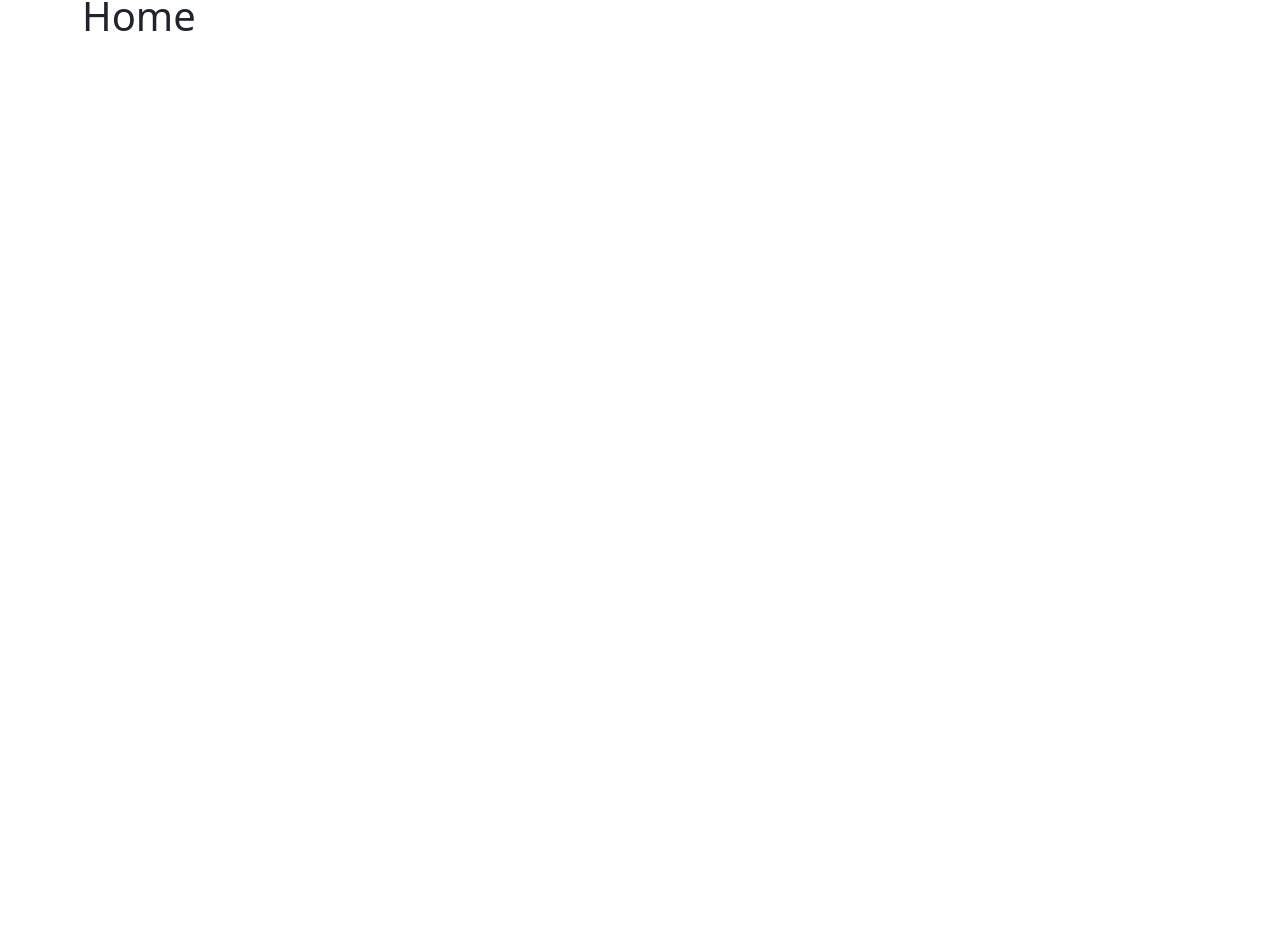
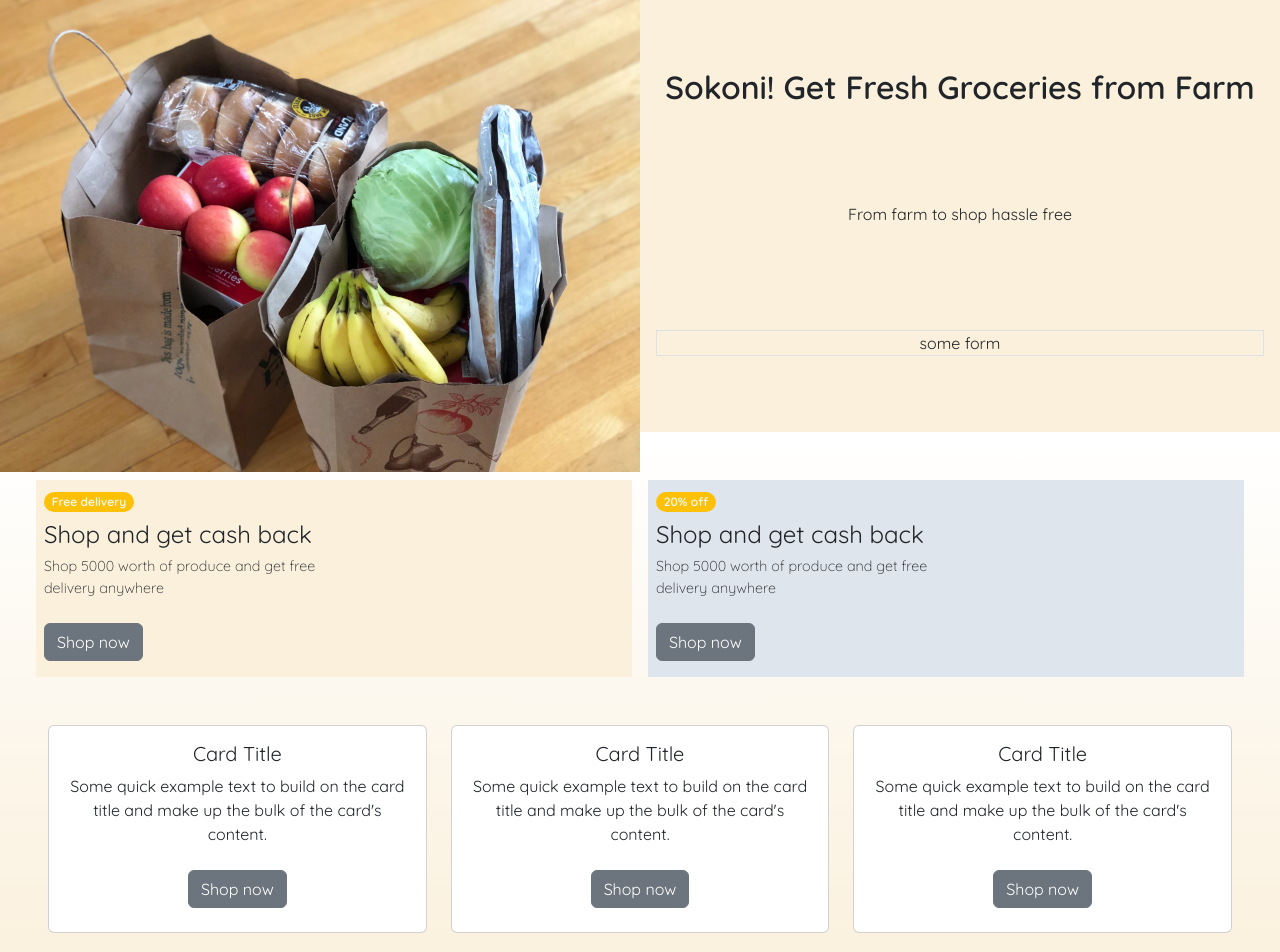
Before and after one commit to blakbox23/Sokoni, a React (Vite) app: page / in a window 1280 px wide. Shown: the part 72-1024 px from the top of the page. Before the commit the page ends 800 px from the top, so only its background shows below. Built offline with nearby package versions, Linux system fonts and the light colour scheme; the HTML template or start-up script is replaced by a standard one.

Commit message:
Set up the home page

```diff
--- a/src/App.tsx
+++ b/src/App.tsx
@@ -8,13 +8,11 @@ import { ShoppingCartProvider } from "./context/ShoppingCartContext";
 function App() {
   return (
     <ShoppingCartProvider>
-      <Container className="mb-4">
         <Navbar />
         <Routes>
           <Route path="/" element={<Home />} />
           <Route path="/market" element={<Market />} />
         </Routes>
-      </Container>
     </ShoppingCartProvider>
   );
 }
--- /dev/null
+++ b/src/components/Footer.tsx
@@ -0,0 +1,3 @@
+export function Footer(){
+    return <h1>the footer</h1>
+}
--- /dev/null
+++ b/src/constants/colors.ts
@@ -0,0 +1,6 @@
+export enum colors {
+  PRIMARY = "#FAF0DC",
+  SECONDARY = "#94A3B8",
+  GREENY = "#288169"
+
+}
--- a/src/pages/Home.tsx
+++ b/src/pages/Home.tsx
@@ -1,4 +1,125 @@
+import { Badge, Button, Card, Col, Row } from "react-bootstrap";
+import { Footer } from "../components/Footer";
+import { colors } from "../constants/colors";
+export function Home() {
+  return (
+    <div style={{ fontFamily: "Quicksand, sans-serif" }}>
+      <div
+        className="d-flex"
+        style={{
+          backgroundColor: colors.PRIMARY,
+          height: "55vh",
+        }}
+      >
+        <div style={{ width: "50%" }}>
+          <img
+            style={{ width: "100%", objectFit: "cover" }}
+            src="../public/imgs/grocerybag.jpg"
+          />
+        </div>
+        <div
+          className="d-flex flex-column justify-content-around text-center p-3"
+          style={{ width: "50%" }}
+        >
+          <h1 className="fs-2 mt-3" style={{ fontWeight: "600" }}>
+            Sokoni! Get Fresh Groceries from Farm
+          </h1>
+          <p>From farm to shop hassle free</p>
+          <p className="border w-100 align-self-center">some form</p>
+        </div>
+      </div>
 
-export function Home() {
-    return <h1>Home</h1>
-  }
+      {/* After Hero section */}
+      <div
+        style={{
+          backgroundImage: "linear-gradient(white, #FAF0DC)",
+          padding: "3rem",
+        }}
+      >
+        <Row className="gap-3 mb-3">
+          <Col className="p-2" style={{ backgroundColor: colors.PRIMARY }}>
+            <div className="w-50">
+              <Badge pill bg="warning" text="light">
+                Free delivery
+              </Badge>{" "}
+              <p className="fs-4 mt-1 mb-1">Shop and get cash back</p>
+              <p style={{ fontWeight: 300, fontSize: ".9rem" }}>
+                Shop 5000 worth of produce and get free delivery anywhere
+              </p>
+              <Button className="mt-2 mb-2" variant="secondary">
+                Shop now
+              </Button>{" "}
+            </div>
+          </Col>
+
+          <Col className="p-2" style={{ backgroundColor: "#DFE5EC" }}>
+            <div className="w-50">
+              <Badge pill bg="warning" text="light">
+                20% off
+              </Badge>{" "}
+              <p className="fs-4 mt-1 mb-1">Shop and get cash back</p>
+              <p style={{ fontWeight: 300, fontSize: ".9rem" }}>
+                Shop 5000 worth of produce and get free delivery anywhere
+              </p>
+              <Button className="mt-2 mb-2" variant="secondary">
+                Shop now
+              </Button>{" "}
+            </div>
+          </Col>
+        </Row>
+
+        {/* cards */}
+        <div className="mt-5 text-center">
+          <Row>
+            <Col>
+              <Card>
+                <Card.Body>
+                  <Card.Title>Card Title</Card.Title>
+                  <Card.Text>
+                    Some quick example text to build on the card title and make
+                    up the bulk of the card's content.
+                  </Card.Text>
+                  <Button className="mt-2 mb-2" variant="secondary">
+                    Shop now
+                  </Button>{" "}
+                </Card.Body>
+              </Card>
+            </Col>
+
+            <Col>
+              {" "}
+              <Card>
+                <Card.Body>
+                  <Card.Title>Card Title</Card.Title>
+                  <Card.Text>
+                    Some quick example text to build on the card title and make
+                    up the bulk of the card's content.
+                  </Card.Text>
+                  <Button className="mt-2 mb-2" variant="secondary">
+                    Shop now
+                  </Button>{" "}
+                </Card.Body>
+              </Card>
+            </Col>
+
+            <Col>
+              <Card>
+                <Card.Body>
+                  <Card.Title>Card Title</Card.Title>
+                  <Card.Text>
+                    Some quick example text to build on the card title and make
+                    up the bulk of the card's content.
+                  </Card.Text>
+                  <Button className="mt-2 mb-2" variant="secondary">
+                    Shop now
+                  </Button>{" "}
+                </Card.Body>
+              </Card>
+            </Col>
+          </Row>
+        </div>
+      </div>
+      <Footer />
+    </div>
+  );
+}
--- a/src/pages/Market.tsx
+++ b/src/pages/Market.tsx
@@ -1,10 +1,12 @@
 import { Col, Row } from "react-bootstrap"
 import { StoreItem } from "../components/StoreItem"
 import storeItems from "../data/items.json"
+import { colors } from "../constants/colors";
+
 
 export function Market() {
     return (
-      <>
+      <div style={{backgroundColor: colors.PRIMARY, height:"100vh", padding:"2rem 4rem"}}>
       <h2>Market</h2>
       <Row xs={1} sm={2} md={3} lg={4} className="g-3">
       {storeItems.map(item => (
@@ -13,6 +15,6 @@ export function Market() {
           </Col>
         ))}
       </Row>
-      </>
+      </div>
     )
   }
```
Also changed, not shown: public/imgs/grocerybag.jpg (added), src/App.css (added), src/constants/fonts.ts (added).
